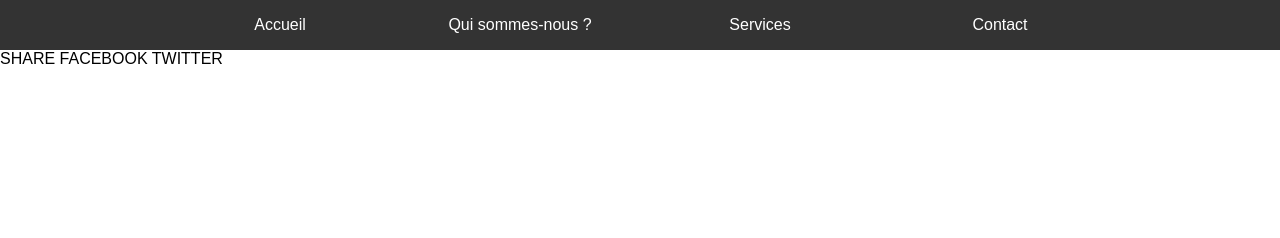
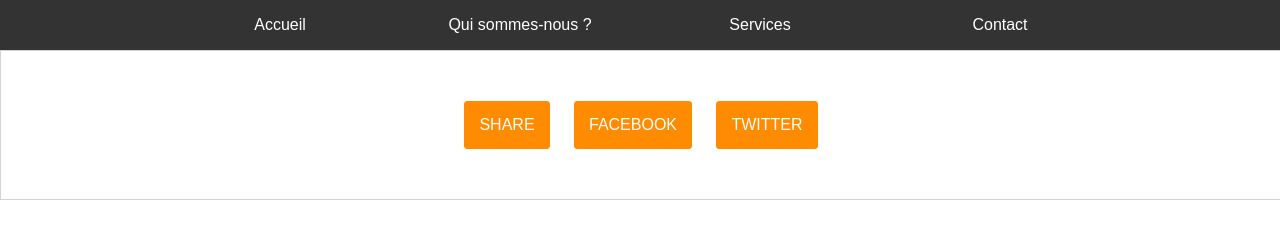
Before and after one commit to OManca/exercice_week, a plain HTML site: page index.html in a window 1280 px wide. Drawn offline with Linux system fonts and the light colour scheme; files whose address does not match are found by name.

Commit message:
create css for footer

```diff
--- a/styles.css
+++ b/styles.css
@@ -58,3 +58,28 @@ ul.nav-tabs > li > a {
 .nav-hover-container:hover .nav-hover {
 	visibility: visible;
 }
+
+.share {
+  border: 1px solid LightGrey;
+  padding: 40px 0px;
+  position: relative;
+  text-align: center;
+  width: 100%;
+}
+
+.share a {
+  background: darkorange;
+  border: 1px solid darkorange;
+  border-radius: 3px;
+  color: white;
+  display: inline-block;
+  margin: 10px;
+  padding: 14px;
+  text-decoration: none;
+}
+
+.share a:hover {
+  background: white;
+  border: 1px solid darkorange;
+  color: darkorange;
+}
```
